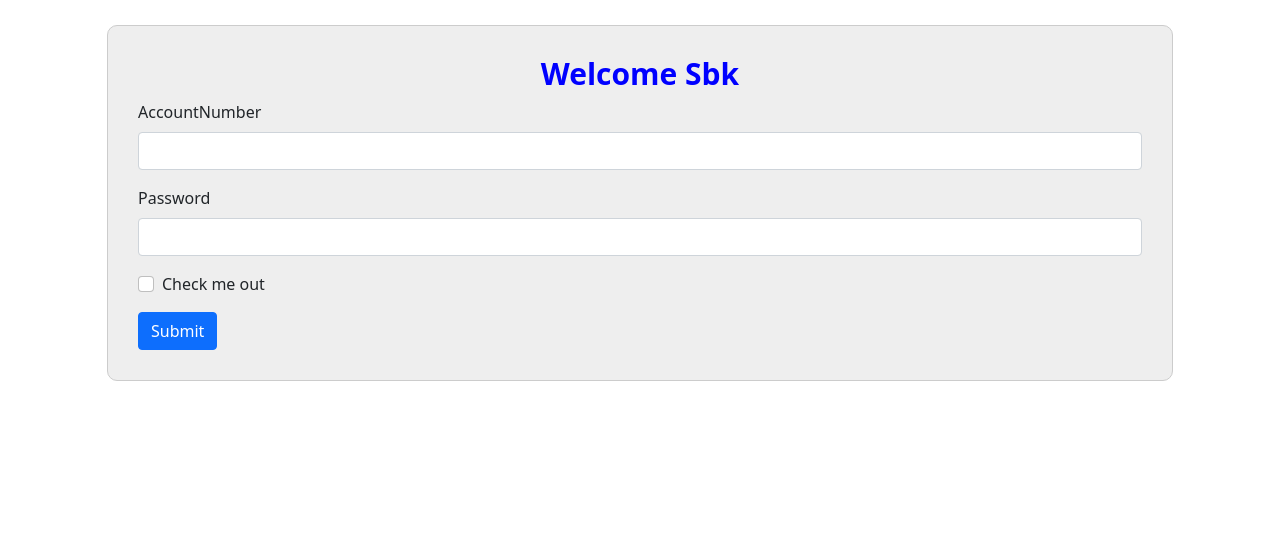
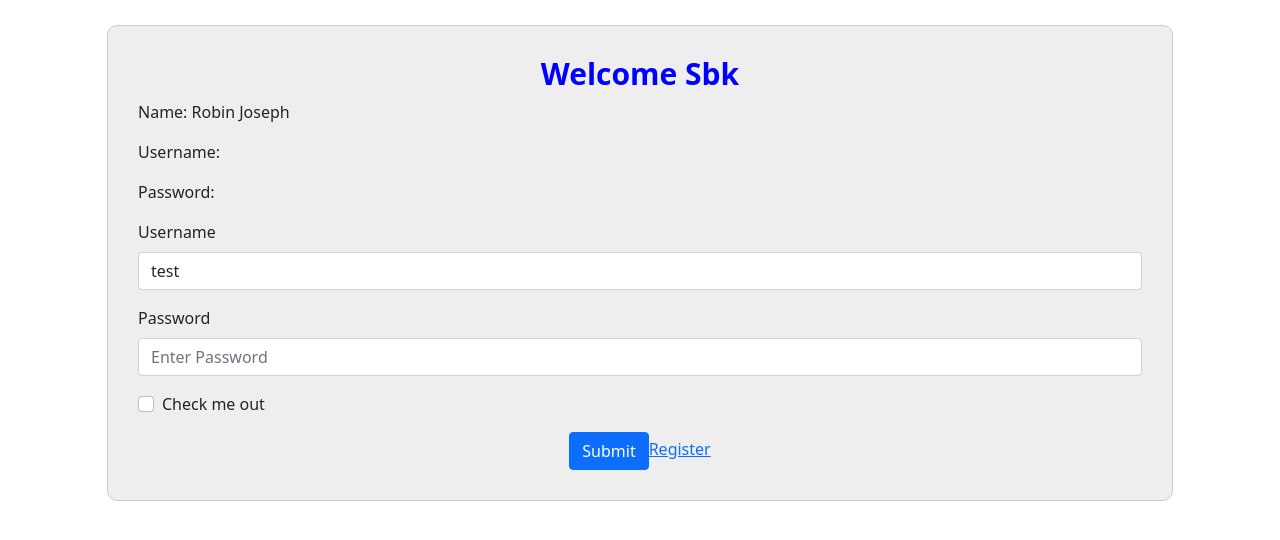
Before and after one commit to Robii1994/Bank-app, an Angular app: page / in a window 1280 px wide. Shown: the top 540 px of the page. Built offline with nearby package versions, Linux system fonts and the light colour scheme.

Commit message:
angular components

```diff
--- a/src/app/app-routing.module.ts
+++ b/src/app/app-routing.module.ts
@@ -1,7 +1,14 @@
-import { NgModule } from '@angular/core';
+import { Component, NgModule } from '@angular/core';
 import { RouterModule, Routes } from '@angular/router';
+import { DashboardComponent } from './dashboard/dashboard.component';
+import { LoginComponent } from './login/login.component';
+import { RegisterComponent } from './register/register.component';
 
-const routes: Routes = [];
+const routes: Routes = [
+ {path:"", component:LoginComponent},
+ {path:"register", component:RegisterComponent},
+ {path:"dashboard", component:DashboardComponent},
+];
 
 @NgModule({
   imports: [RouterModule.forRoot(routes)],
--- a/src/app/app.component.html
+++ b/src/app/app.component.html
@@ -1 +1 @@
-<app-login></app-login>
+<router-outlet></router-outlet>
--- a/src/app/app.module.ts
+++ b/src/app/app.module.ts
@@ -4,11 +4,15 @@ import { BrowserModule } from '@angular/platform-browser';
 import { AppRoutingModule } from './app-routing.module';
 import { AppComponent } from './app.component';
 import { LoginComponent } from './login/login.component';
+import { RegisterComponent } from './register/register.component';
+import { DashboardComponent } from './dashboard/dashboard.component';
 
 @NgModule({
   declarations: [
     AppComponent,
-    LoginComponent
+    LoginComponent,
+    RegisterComponent,
+    DashboardComponent
   ],
   imports: [
     BrowserModule,
--- /dev/null
+++ b/src/app/dashboard/dashboard.component.html
@@ -0,0 +1,25 @@
+<div class="container">
+    <div class="bg">
+        <div class="row">
+            <div class="col-12 text-center"><h1>Dashboard</h1></div>
+        </div>
+        <form>
+            <div class="mb-3">
+                <label for="uname" class="form-label">Username</label>
+                <input  type="text" class="form-control" id="uname">
+            </div>
+            <div class="mb-3">
+                <label for="pwd" class="form-label">Password</label>
+                <input type="password" class="form-control" id="pwd">
+            </div>
+            <div class="mb-3">
+                <label for="amt" class="form-label">Amount</label>
+                <input  type="text" class="form-control" id="amt">
+            </div>
+            <div class="text-center">
+                <button type="submit" class="btn btn-primary">Deposit</button> &nbsp;
+                <button type="submit" class="btn btn-primary">withdrawal</button>
+            </div>
+        </form>
+    </div>
+</div>
--- /dev/null
+++ b/src/app/dashboard/dashboard.component.ts
@@ -0,0 +1,15 @@
+import { Component, OnInit } from '@angular/core';
+
+@Component({
+  selector: 'app-dashboard',
+  templateUrl: './dashboard.component.html',
+  styleUrls: ['./dashboard.component.css']
+})
+export class DashboardComponent implements OnInit {
+
+  constructor() { }
+
+  ngOnInit(): void {
+  }
+
+}
--- a/src/app/login/login.component.html
+++ b/src/app/login/login.component.html
@@ -2,24 +2,28 @@
     <div class="bg">
         <div class="row">
             <div class="col-12 text-center"><h1>Welcome Sbk</h1></div>
+            <p>Name: {{name}}</p>
+            <p>Username: {{uname}}</p>
+            <p>Password: {{pwd}}</p>
         </div>
 
         <form>
             <div class="mb-3">
-                <label for="acno" class="form-label" >AccountNumber</label>
-                <input type="text" class="form-control" id="acno">
-                <!-- <div id="emailHelp" class="form-text">We'll never share your account number with anyone else.</div>
-                </div> -->
+                <label for="uname" class="form-label" >Username</label>
+                <input value="test" placeholder="Enter Username"  type="text" (change)="getuname($event)" class="form-control" id="uname">
             </div>
             <div class="mb-3">
                 <label for="pwd" class="form-label">Password</label>
-                <input type="password" class="form-control" id="pwd">
+                <input placeholder="Enter Password" type="password" (change)="getpwd($event)" class="form-control" id="pwd">
             </div>
             <div class="mb-3 form-check">
                 <input type="checkbox" class="form-check-input" id="exampleCheck1">
                 <label class="form-check-label" for="exampleCheck1">Check me out</label>
             </div>
-            <button type="button" (click)="login()" class="btn btn-primary">Submit</button>
+            <div class="text-center">
+                <button type="button" (click)="login()" class="btn btn-primary">Submit</button>
+                <a routerLink="register">Register</a>
+            </div>
         </form>
     </div>
 </div>
--- a/src/app/login/login.component.ts
+++ b/src/app/login/login.component.ts
@@ -15,11 +15,27 @@ export class LoginComponent implements OnInit {
     1004: { acno: 1004, name: "userfive", balance: 9000, password: "user5" }
 }
 
+  uname= " ";
+  pwd= " ";
+  name = "Robin Joseph"
+  test = "Placeholder"
+
+  getuname(event:any){
+    this.uname=event.target.value;
+    // console.log(this.uname)
+  }
+  getpwd(event:any){
+    this.pwd=event.target.value;
+    // console.log(this.pwd)
+  }
+
   constructor() { }
 
   ngOnInit(): void {
   }
   login(){
+    // var acno = a.value;
+    // var pwd = b.value;
     alert("Login Works")
   }
 }
--- /dev/null
+++ b/src/app/register/register.component.html
@@ -0,0 +1,24 @@
+<div class="container">
+    <div class="bg">
+        <div class="row">
+            <div class="col-12 text-center"><h1>Registration</h1></div>
+        </div>
+        <form>
+            <div class="mb-3">
+                <label for="uname" class="form-label">Username</label>
+                <input  type="text" class="form-control" id="uname">
+            </div>
+            <div class="mb-3">
+                <label for="acno" class="form-label">Account Number</label>
+                <input  type="text" class="form-control" id="acno">
+            </div>
+            <div class="mb-3">
+                <label for="pwd" class="form-label">Password</label>
+                <input type="password" class="form-control" id="pwd">
+            </div>
+            <div class="text-center">
+                <button type="button" (click)="register()" class="btn btn-primary">Register</button>
+            </div>
+        </form>
+    </div>
+</div>
--- /dev/null
+++ b/src/app/register/register.component.ts
@@ -0,0 +1,15 @@
+import { Component, OnInit } from '@angular/core';
+
+@Component({
+  selector: 'app-register',
+  templateUrl: './register.component.html',
+  styleUrls: ['./register.component.css']
+})
+export class RegisterComponent implements OnInit {
+
+  constructor() { }
+
+  ngOnInit(): void {
+  }
+
+}
```
Also changed, not shown: src/app/dashboard/dashboard.component.css (added), src/app/register/register.component.css (added), 2 other files (tests, documents, lock files or other folders).
